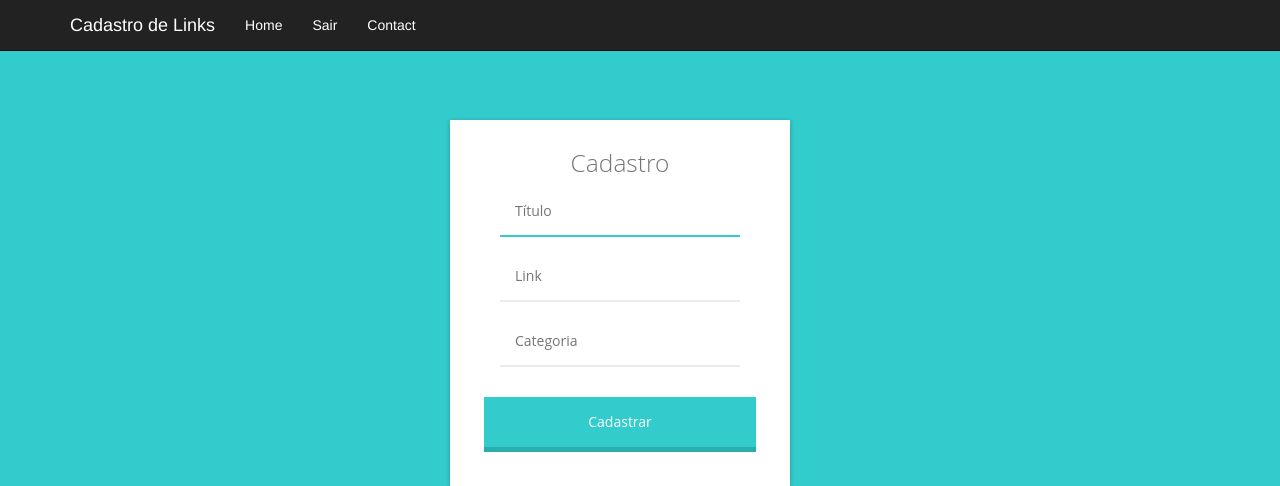
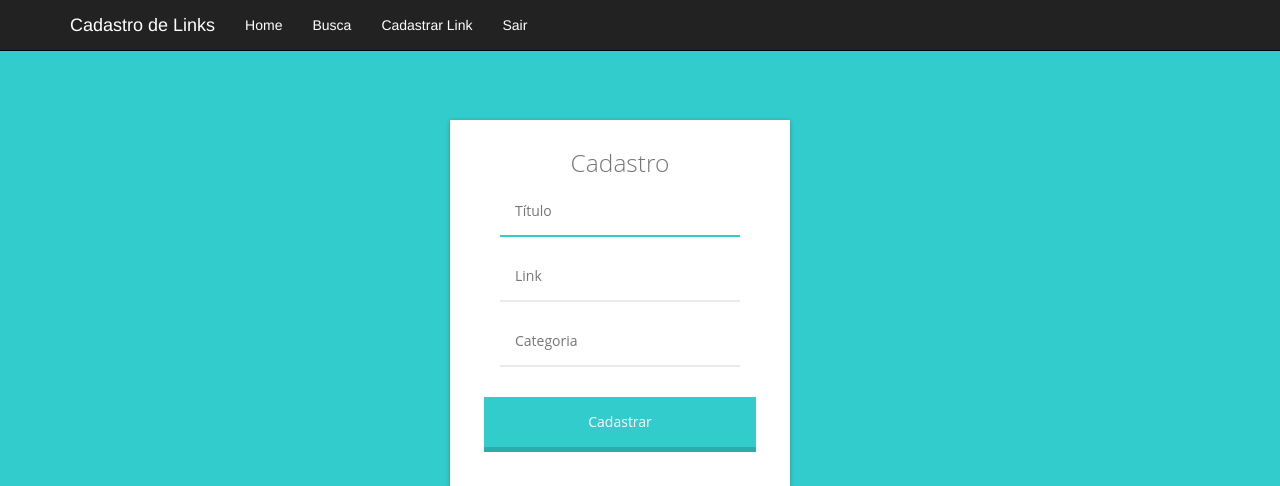
Before and after one commit to lucasmsdal/projetojera, a PHP site: page /linkForm.php in a window 1280 px wide. Shown: the top 486 px of the page. Run offline with PHP 8.4, Linux system fonts and the light colour scheme; some libraries are stand-ins or nearby versions.

Commit message:
Adicionei a os botões para o usuário buscar e adicionar link, além de colocar as referências de cada botão

```diff
--- a/navbar.php
+++ b/navbar.php
@@ -1,17 +1,18 @@
 	<body>
-    <nav class="navbar navbar-fixed-top navbar-inverse">
+    <nav id="barra" class="navbar navbar-fixed-top navbar-inverse">
       <div class="container">
         <div class="navbar-header">
           <button type="button" class="navbar-toggle collapsed" data-toggle="collapse" data-target="#navbar" aria-expanded="false" aria-controls="navbar">
             <span class="sr-only">Toggle navigation</span>
           </button>
-          <a class="navbar-brand" href="#">Cadastro de Links</a>
+          <a class="navbar-brand" href="index.php">Cadastro de Links</a>
         </div>
         <div id="navbar" class="collapse navbar-collapse">
           <ul class="nav navbar-nav" "align center">
-            <li><a href="#">Home</a></li>
-            <li><a href="sair.php">Sair</a></li>
-            <li><a href="#contact">Contact</a></li>
+            <li><a href="index.php">Home</a></li>
+            <li><a href="busca.php">Busca</a></li>
+             <li><a href="linkForm.php">Cadastrar Link</a></li>
+              <li><a href="sair.php">Sair</a></li>
           </ul>
         </div><!-- /.nav-collapse -->
       </div><!-- /.container -->
```
